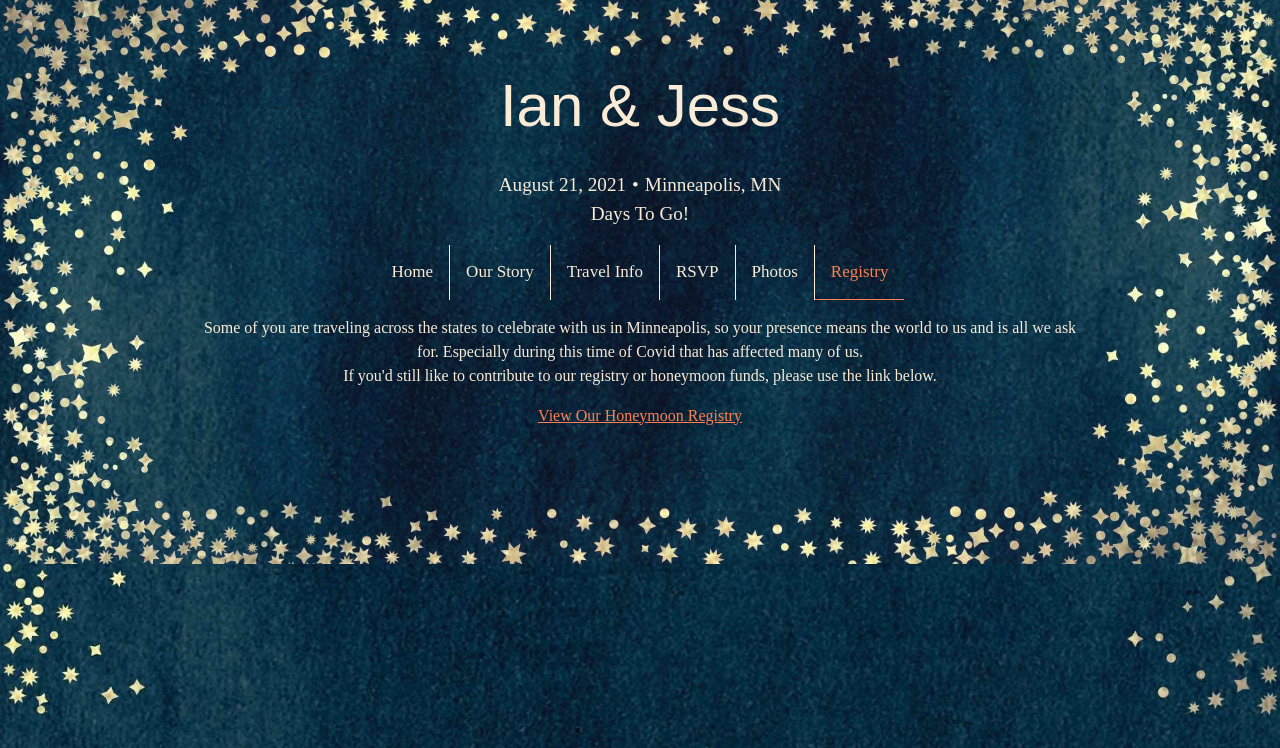
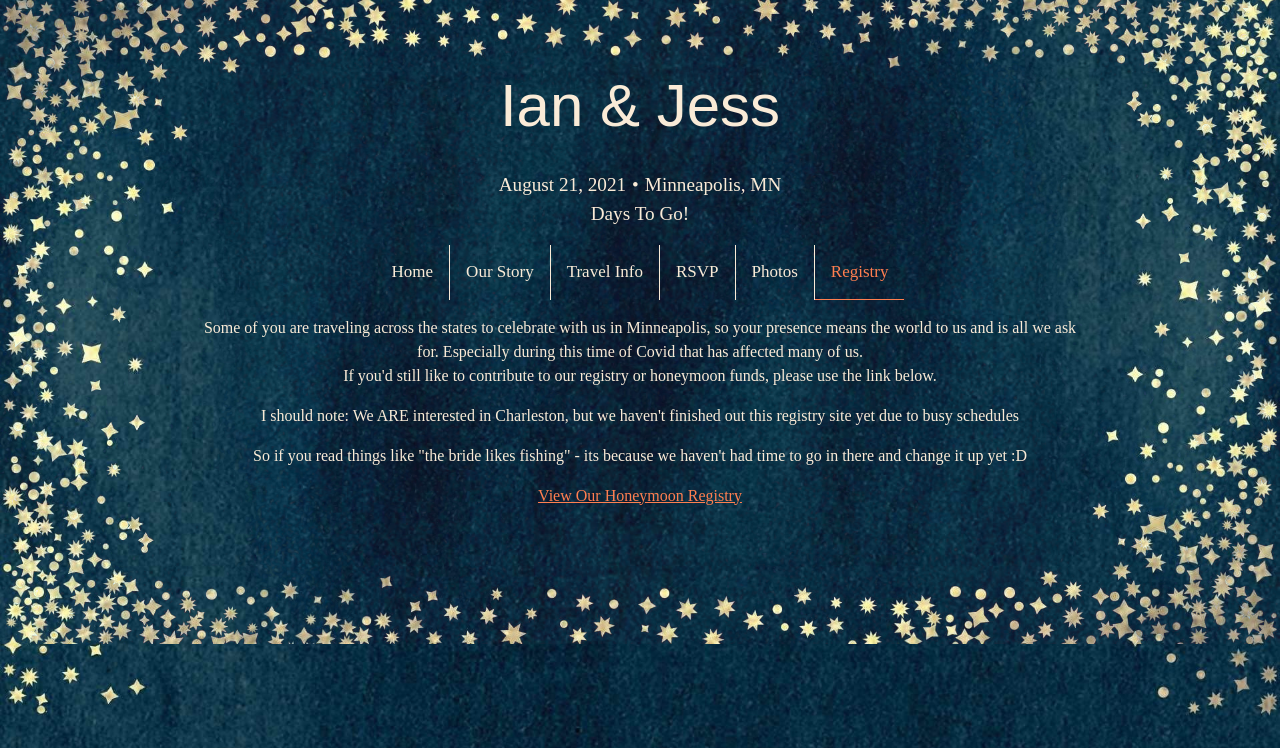
Before and after one commit to mowzie/weddingSite, a Python web app: template flask/templates/registry.html in a window 1280 px wide. Shown: the top 748 px of the page. Run offline with Jinja, Linux system fonts and the light colour scheme; the template is opened without the code that fills it, so the values that code supplies are empty; some libraries are stand-ins or nearby versions; some web fonts are replaced.

Commit message:
caveat for registry

```diff
--- a/flask/templates/registry.html
+++ b/flask/templates/registry.html
@@ -9,6 +9,10 @@
   Especially during this time of Covid that has affected many of us.<br>
   If you'd still like to contribute to our registry or honeymoon funds, please use the link below.
   <p>
+  <p>I should note: We ARE interested in Charleston, but we haven't finished out this registry site yet due to busy
+    schedules</p>
+  <p>So if you read things like "the bride likes fishing" - its because we haven't had time to go in there and change it
+    up yet :D</p>
   <a href="https://www.travelersjoy.com/ianandjess2021">View Our Honeymoon Registry</a>
   </p>
 </div>
```
Lines whose indentation alone changed are shown as unchanged.
